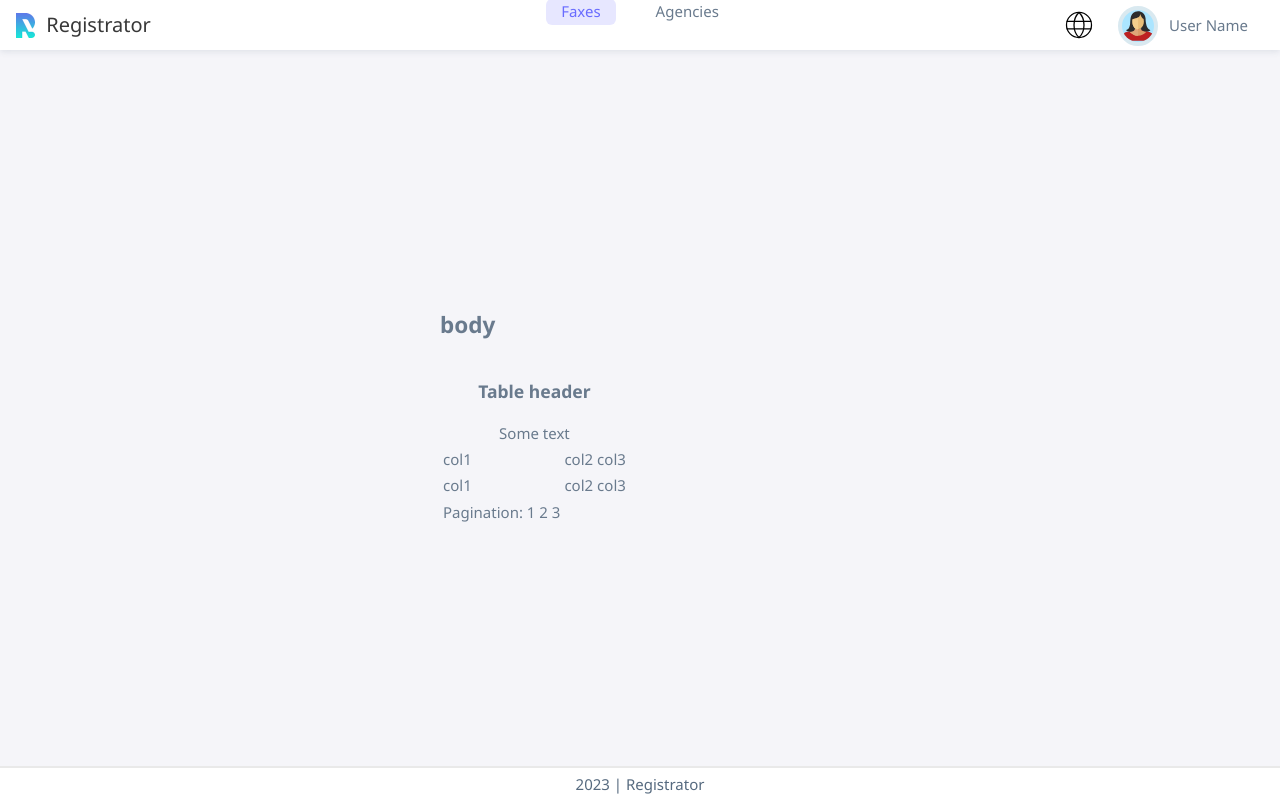
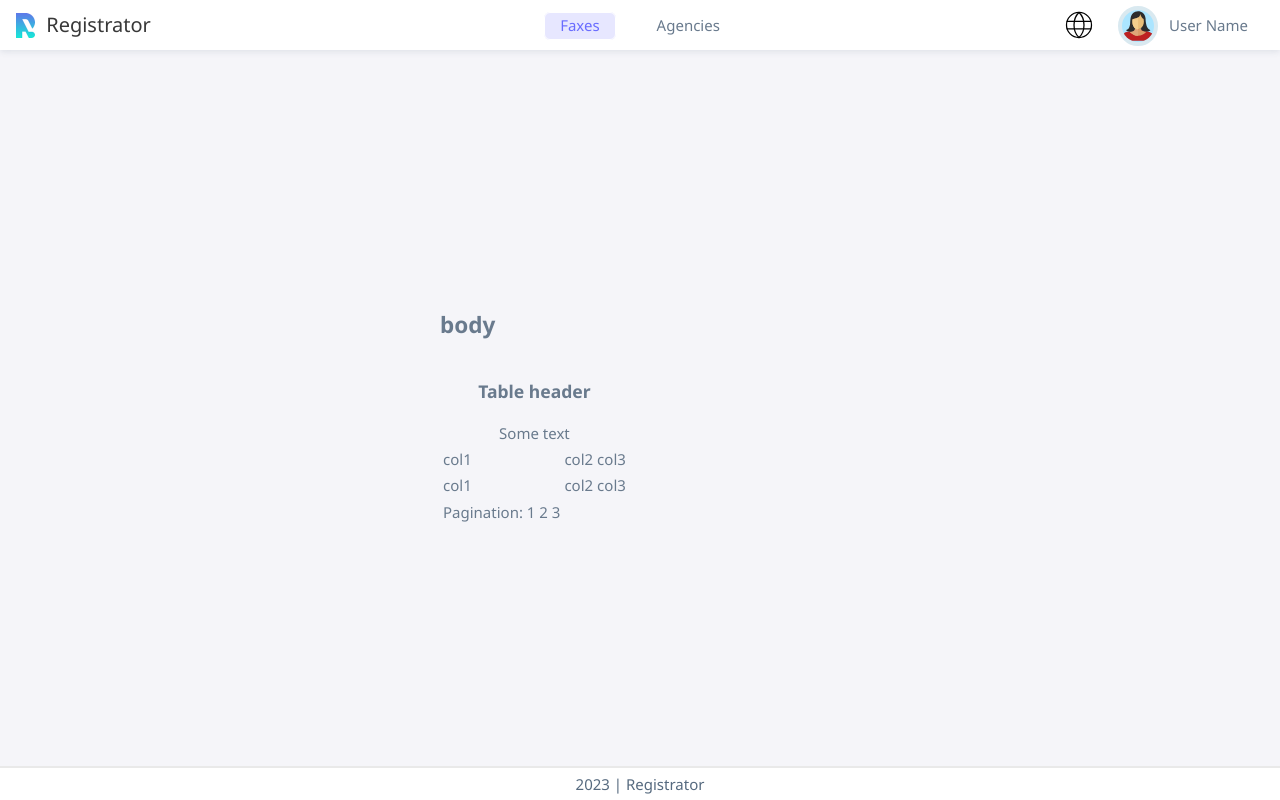
Before and after one commit to rail-sabirov/registrator, a React (Vite) app: page /faxes in a window 1280 px wide. Built offline with nearby package versions, Linux system fonts and the light colour scheme.

Commit message:
Top menu stylization

```diff
--- a/src/components/MainMenu/MainMenu.module.scss
+++ b/src/components/MainMenu/MainMenu.module.scss
@@ -1,4 +1,7 @@
 .main-menu {
+    display: flex;
+    align-items: center;
+
     ul {
         list-style: none;
         padding: 0;
--- a/src/components/MainMenuItem/MainMenuItem.module.scss
+++ b/src/components/MainMenuItem/MainMenuItem.module.scss
@@ -15,6 +15,11 @@
         background-color: transparent;
         padding: 2px 15px 4px;
         border-radius: $borderRadius;
+        border: 1px solid $colorWhite;
+
+        &:hover {
+            border: 1px solid #696cff29;
+        }
 
         &.active {
             background-color: rgba(105, 108, 255, 0.16);
--- a/style-variables.scss
+++ b/style-variables.scss
@@ -1,17 +1,25 @@
 $btnColorBlue: #5d7be9;
+$buttonBgBlue: #5d7be9;
+
 $colorRed: #ff3e1d;
+$colorWhite: #fff;
+$white: #ffffff;
+
 $bgBody: #f5f5f9;
-$colorWhite: #fff;
+$bgRed: #ff5722;
+
 $labelColor: #566a7f;
 $textColor: #697a8d;
 $inputBorderColor: #c7cdd4;
-$borderRadius: 0.375rem;
-$buttonBgBlue: #5d7be9;
+
 $boxShadow: 0 2px 6px 0 rgba(67, 89, 113, 0.12);
-$bgRed: #ff5722;
+
 $employeeBgColor: #d9e9f0;
 $activeMenuItemColor: #696cff;
+
 $borderColor: #d9dee3;
+$borderRadius: 0.375rem;
+$topMenuHoverBorder: #696cff29;
 $focusBorderColor: #696cff;
-$white: #ffffff;
+
 $errorDashedBorderColor: #ffc9c9;
```
